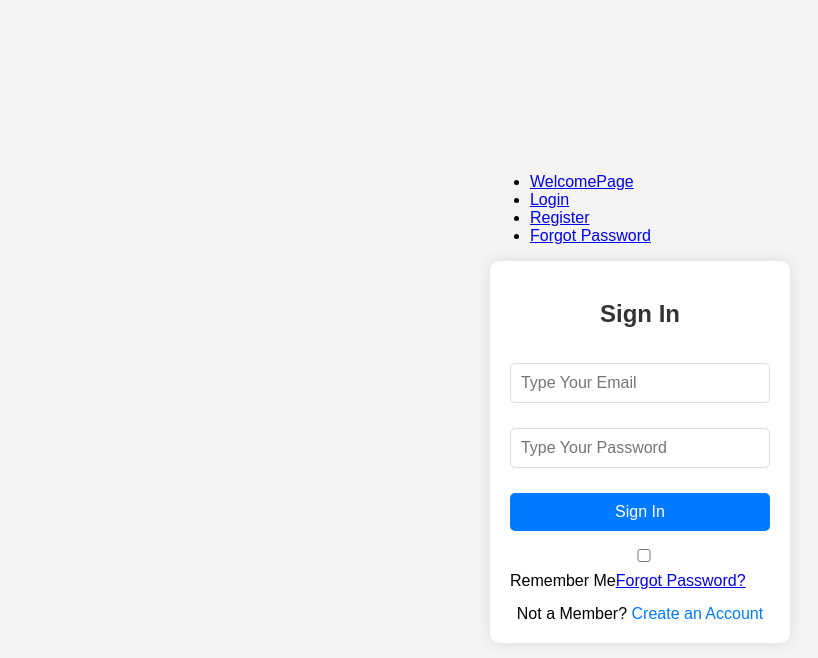
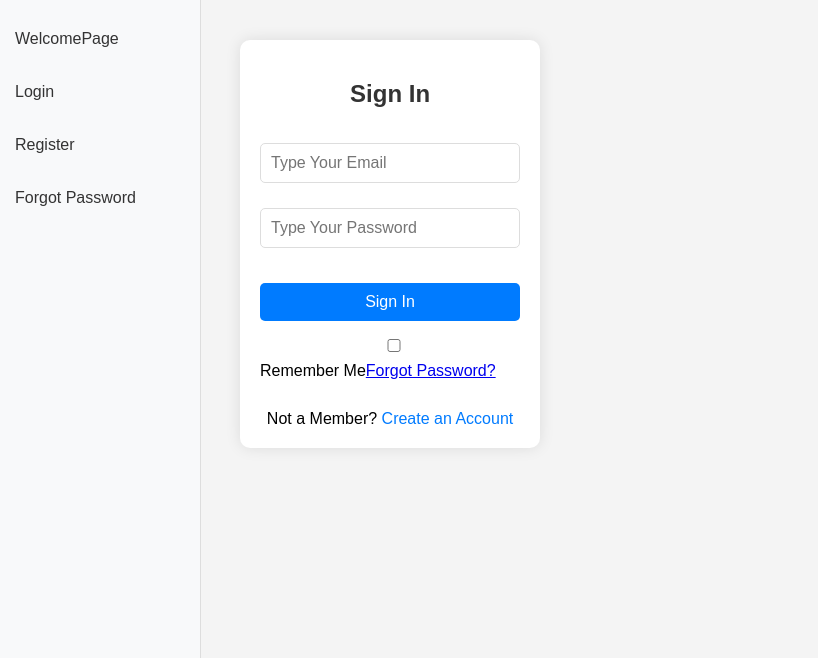
Before and after one commit to zhushule/SimpleAuth, a React (Create React App) app in the folder client/: page /login in a window 1280 px wide. Shown: the top 658 px of the page, without its empty margins (0-818 px from the left). Built offline with nearby package versions, Linux system fonts and the light colour scheme.

Commit message:
Add user interests feature to registration and display on homepage

```diff
--- a/client/src/App.css
+++ b/client/src/App.css
@@ -5,8 +5,6 @@ body {
   margin: 0;
   padding: 0;
   display: flex;
-  justify-content: center;
-  align-items: center;
   height: 100vh;
 }
 
@@ -17,6 +15,7 @@ body {
   padding: 20px;
   border-radius: 10px;
   box-shadow: 0px 0px 15px rgba(0, 0, 0, 0.1);
+  margin: 20px auto;
 }
 
 /* Form Container */
@@ -40,6 +39,7 @@ input, select {
   font-size: 16px;
   width: 100%;
   box-sizing: border-box;
+  margin-bottom: 10px;
 }
 
 input:focus, select:focus {
@@ -54,10 +54,11 @@ button {
   color: white;
   border: none;
   border-radius: 5px;
-  padding: 10px;
+  padding: 10px 15px;
   font-size: 16px;
   cursor: pointer;
   transition: background-color 0.3s;
+  margin-top: 10px;
 }
 
 button:hover {
@@ -67,6 +68,7 @@ button:hover {
 /* Link Styles */
 .register-link {
   text-align: center;
+  margin-top: 15px;
 }
 
 .register-link a {
@@ -79,11 +81,13 @@ button:hover {
   color: #0056b3;
 }
 
+/* Message Styles */
 .error-message, .success-message {
   padding: 10px;
   border-radius: 5px;
   text-align: center;
   font-size: 14px;
+  margin-bottom: 15px;
 }
 
 .error-message {
@@ -98,6 +102,7 @@ button:hover {
   border: 1px solid #c3e6cb;
 }
 
+/* Admin Page Styles */
 .admin-container {
   display: flex;
   justify-content: space-between;
@@ -105,43 +110,62 @@ button:hover {
   background-color: #f4f4f4;
 }
 
-.user-list {
-  flex: 1;
-  margin-right: 20px;
-}
-
-.edit-form {
+.user-list, .edit-form {
   flex: 1;
   background-color: #fff;
   padding: 20px;
   border-radius: 10px;
   box-shadow: 0px 0px 15px rgba(0, 0, 0, 0.1);
+  margin-right: 20px;
 }
 
-button {
-  background-color: #007bff;
-  color: white;
-  border: none;
-  border-radius: 5px;
-  padding: 10px 15px;
-  cursor: pointer;
-  transition: background-color 0.3s;
+.edit-form {
+  margin-right: 0;
 }
 
-button:hover {
-  background-color: #0056b3;
+/* Sidebar Navigation Bar */
+.navbar {
+  position: fixed;
+  left: 0;
+  top: 0;
+  width: 200px;
+  height: 100%;
+  background-color: #f8f9fa;
+  padding: 20px 0;
+  z-index: 1000;
+  border-right: 1px solid #ddd;
+  display: flex;
+  flex-direction: column;
+  justify-content: flex-start;
 }
 
-input {
-  width: 100%;
-  padding: 10px;
-  margin-bottom: 10px;
-  border-radius: 5px;
-  border: 1px solid #ddd;
+.navbar ul {
+  list-style-type: none;
+  padding: 0;
+  margin: 0;
 }
 
-input:focus {
-  border-color: #007bff;
-  outline: none;
-  box-shadow: 0px 0px 5px rgba(0, 123, 255, 0.5);
+.navbar ul li {
+  margin-bottom: 15px;
 }
+
+.navbar ul li a {
+  text-decoration: none;
+  color: #333;
+  display: block;
+  padding: 10px 15px;
+  transition: color 0.3s;
+}
+
+.navbar ul li a:hover {
+  color: #0056b3;
+  background-color: #e9ecef;
+  border-radius: 5px;
+}
+
+/* Content Area */
+.content-area {
+  margin-left: 220px;
+  padding: 20px;
+  max-width: calc(100% - 220px);
+}
--- a/client/src/App.js
+++ b/client/src/App.js
@@ -12,7 +12,8 @@ function App() {
   return (
     <Router>
       <div className="App">
-        <nav>
+        {/* Navigation Bar */}
+        <nav className="navbar">
           <ul>
             <li><Link to="/">WelcomePage</Link></li>
             <li><Link to="/login">Login</Link></li>
@@ -20,6 +21,9 @@ function App() {
             <li><Link to="/forgot-password">Forgot Password</Link></li>
           </ul>
         </nav>
+
+        {/* Content Area */}
+        <div className="content-area">
           <Switch>
             <Route path="/login" component={Login} />
             <Route path="/register" component={Register} />
@@ -30,6 +34,7 @@ function App() {
             <Route path="/home" component={HomePage} />
           </Switch>
         </div>
+      </div>
     </Router>
   );
 }
```
Lines whose indentation alone changed are shown as unchanged.
